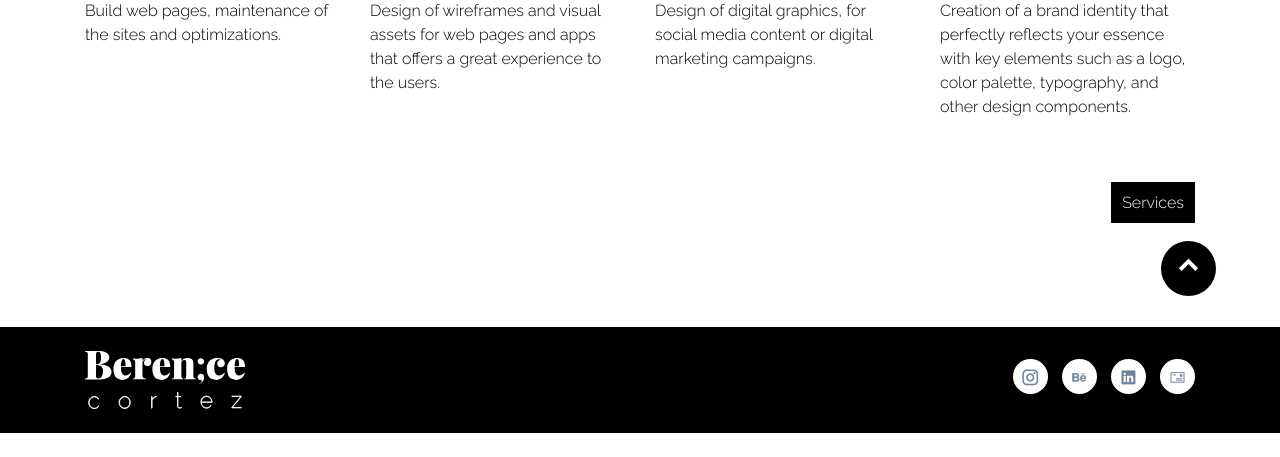
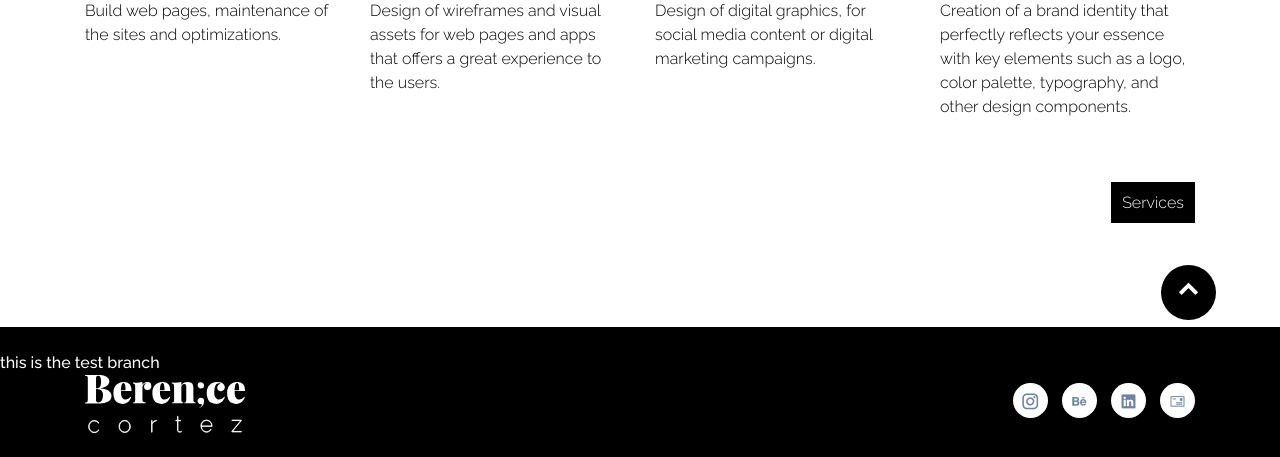
Before and after one commit to BereniceCortez/mywebsite, a PHP site: page /index.php in a window 1280 px wide. Shown: the part 2340-2797 px from the top of the page. Before the commit the page ends 2773 px from the top, so only its background shows below. Run offline with PHP 8.4, Linux system fonts and the light colour scheme.

Commit message:
Update footer.php
this is a test

```diff
--- a/footer.php
+++ b/footer.php
@@ -3,6 +3,7 @@
 
 <!-- ======= Footer ======= -->
 <footer class="footer dark-footer py-4" role="contentinfo">
+    this is the test branch
         <div class="container">
             <div class="row">
                 <div class="col-5 col-md-3 col-lg-2 align-self-center">
```
